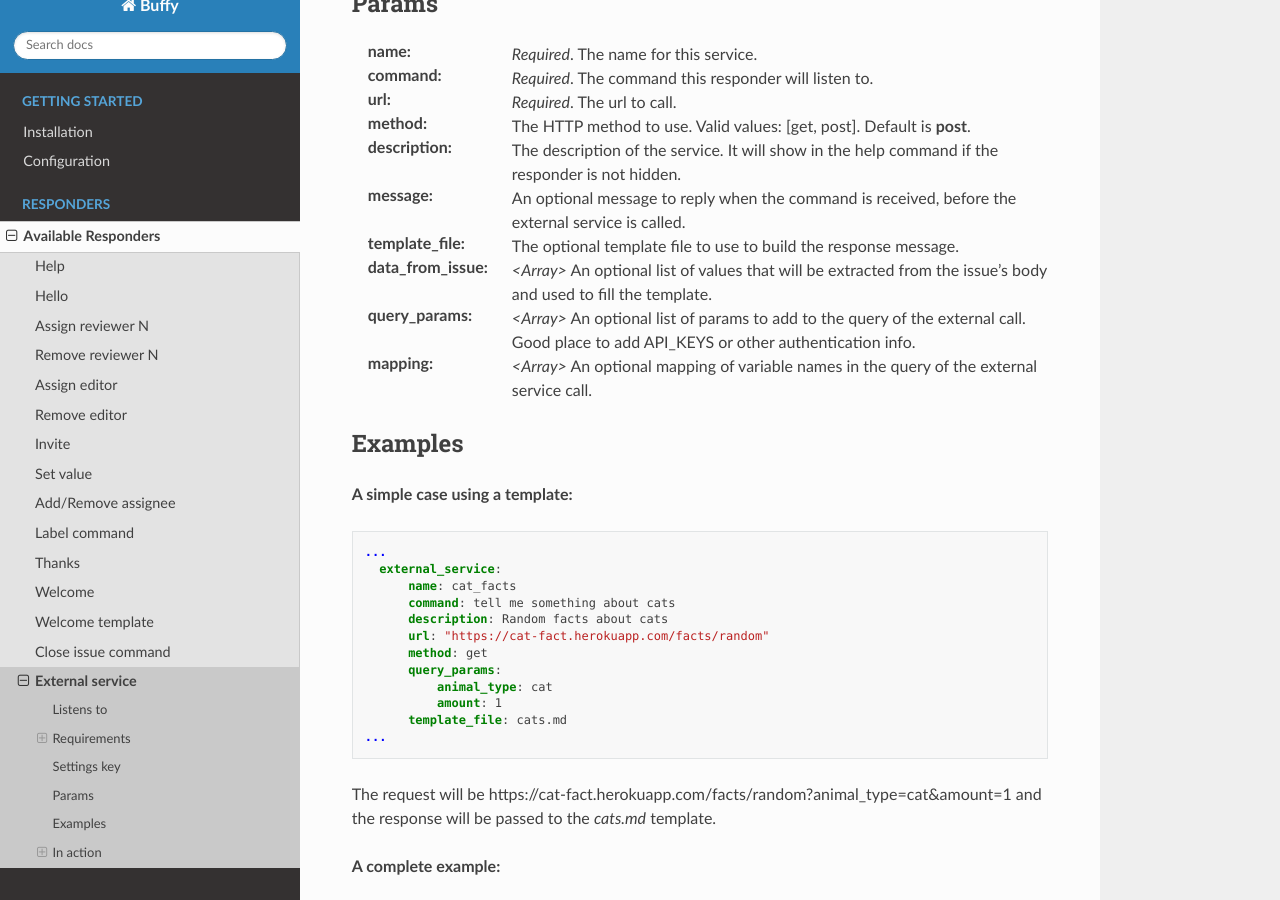
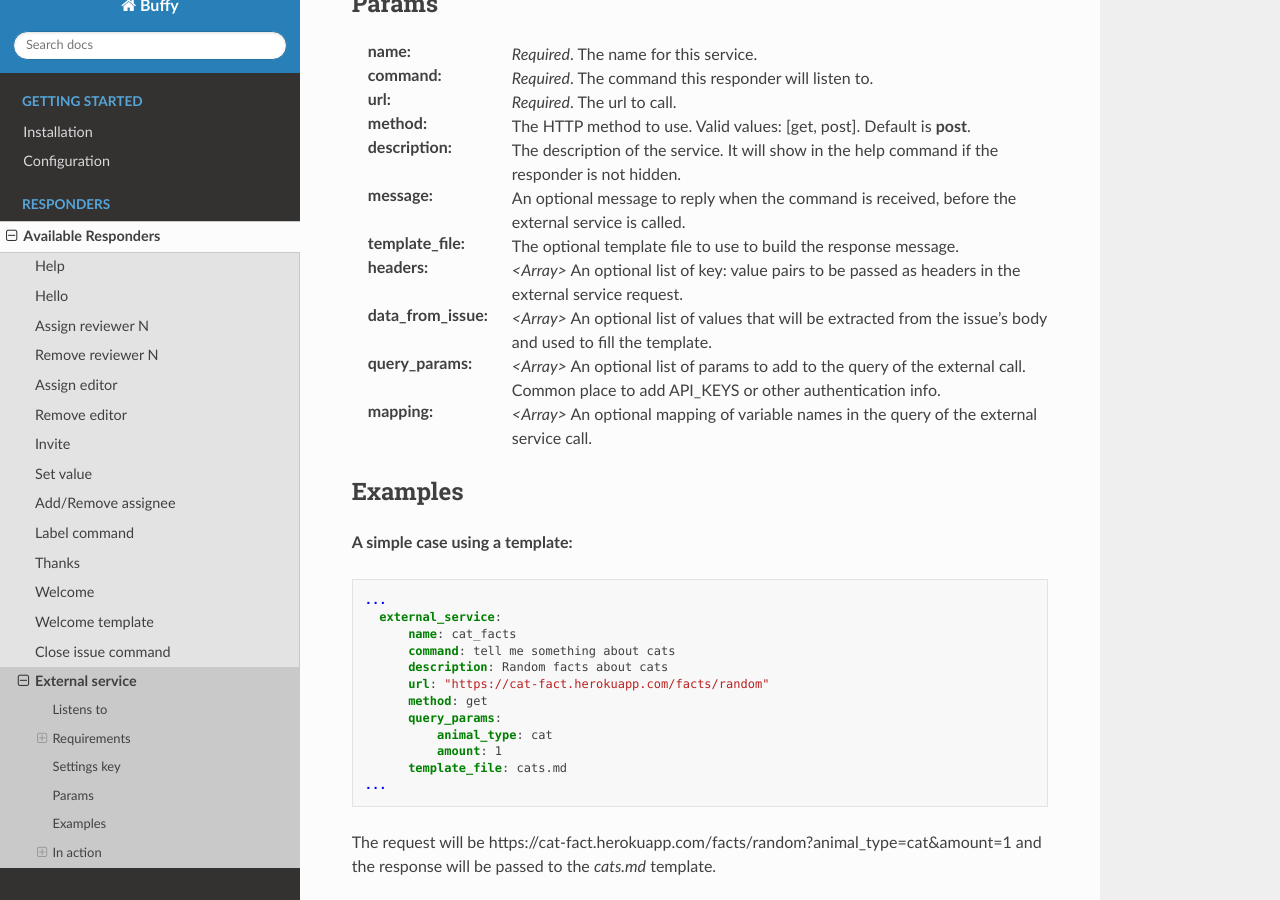
Before and after one commit to openjournals/buffy, a Sphinx documentation site: the page built from docs/responders/external_service.md, in a window 1280 px wide and 900 px high, scrolled down 1005 px. Built offline with Sphinx 7.4.7 and the Read the Docs theme 2.0.0, drawn with Linux system fonts in a browser that asks for light colours.

Commit message:
document headers

````diff
--- a/docs/responders/external_service.md
+++ b/docs/responders/external_service.md
@@ -40,8 +40,9 @@ The response from the external service should be in JSON format. It will be pars
 :description: The description of the service. It will show in the help command if the responder is not hidden.
 :message: An optional message to reply when the command is received, before the external service is called.
 :template_file: The optional template file to use to build the response message.
+:headers: *<Array>* An optional list of key: value pairs to be passed as headers in the external service request.
 :data_from_issue: *<Array>* An optional list of values that will be extracted from the issue's body and used to fill the template.
-:query_params: *<Array>* An optional list of params to add to the query of the external call. Good place to add API_KEYS or other authentication info.
+:query_params: *<Array>* An optional list of params to add to the query of the external call. Common place to add API_KEYS or other authentication info.
 :mapping: *<Array>* An optional mapping of variable names in the query of the external service call.
 
 ```
````
